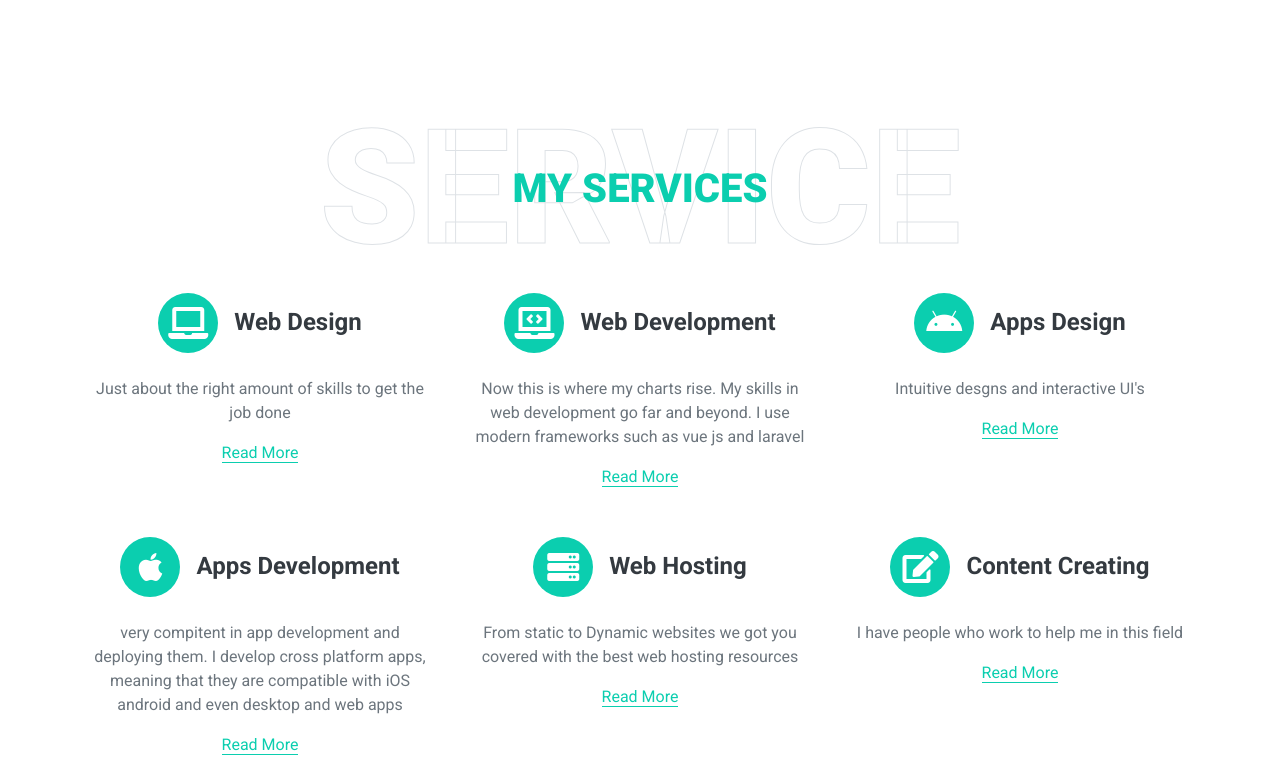
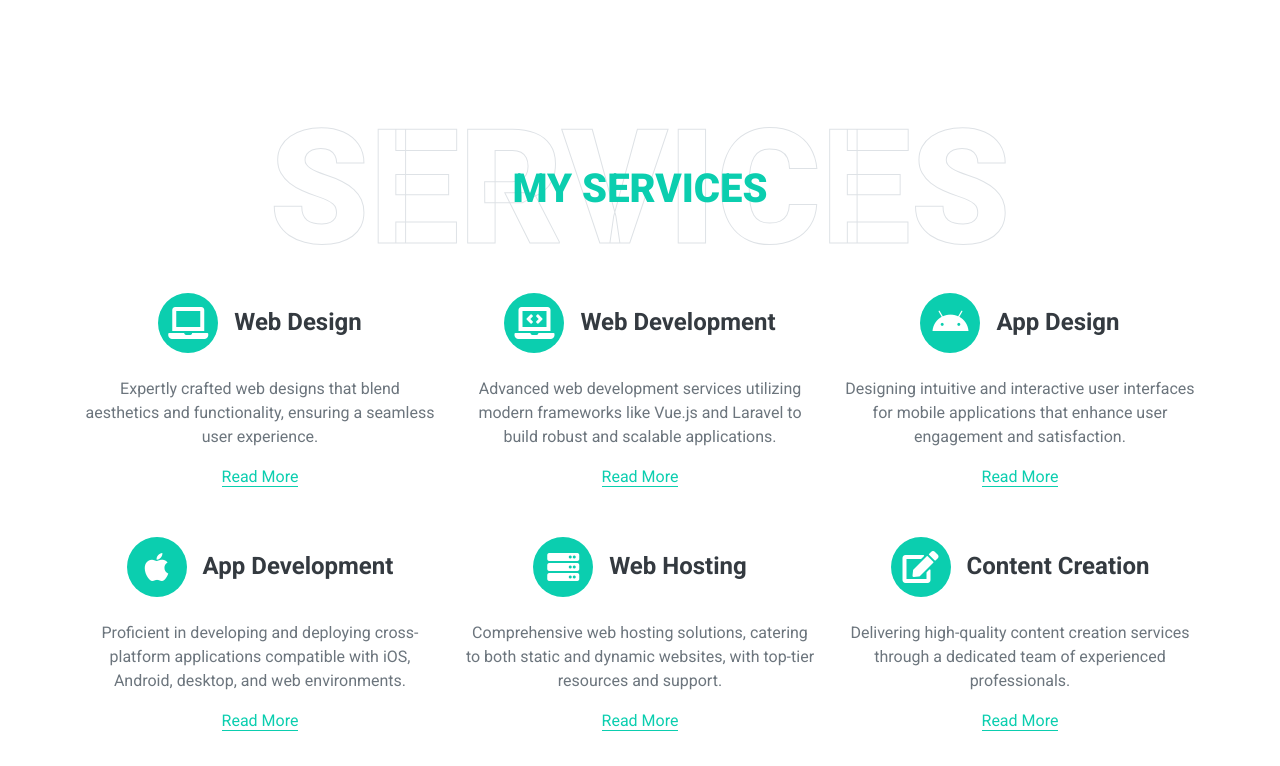
Before and after one commit to davidmise/portfolio, a plain HTML site: page index.html in a window 1280 px wide. Shown: the part 2674-3440 px from the top of the page. Drawn offline with nearby package versions, Linux system fonts and the light colour scheme.

Commit message:
made a few changes

```diff
--- a/index.html
+++ b/index.html
@@ -271,7 +271,7 @@
 <div class="container-fluid pt-5" id="service">
     <div class="container">
         <div class="position-relative d-flex align-items-center justify-content-center">
-                <h1 class="display-1 text-uppercase text-white" style="-webkit-text-stroke: 1px #dee2e6;">Service</h1>
+            <h1 class="display-1 text-uppercase text-white" style="-webkit-text-stroke: 1px #dee2e6;">Services</h1>
             <h1 class="position-absolute text-uppercase text-primary">My Services</h1>
         </div>
         <div class="row pb-3">
@@ -280,7 +280,7 @@
                     <i class="fa fa-2x fa-laptop service-icon bg-primary text-white mr-3"></i>
                     <h4 class="font-weight-bold m-0">Web Design</h4>
                 </div>
-                    <p>Just about the right amount of skills to get the job done </p>
+                <p>Expertly crafted web designs that blend aesthetics and functionality, ensuring a seamless user experience.</p>
                 <a class="border-bottom border-primary text-decoration-none" href="">Read More</a>
             </div>
             <div class="col-lg-4 col-md-6 text-center mb-5">
@@ -288,24 +288,23 @@
                     <i class="fa fa-2x fa-laptop-code service-icon bg-primary text-white mr-3"></i>
                     <h4 class="font-weight-bold m-0">Web Development</h4>
                 </div>
-                    <p>Now this is where my charts rise. My skills in web development go far and beyond. I use modern frameworks such as vue js and laravel</p>
+                <p>Advanced web development services utilizing modern frameworks like Vue.js and Laravel to build robust and scalable applications.</p>
                 <a class="border-bottom border-primary text-decoration-none" href="">Read More</a>
             </div>
             <div class="col-lg-4 col-md-6 text-center mb-5">
                 <div class="d-flex align-items-center justify-content-center mb-4">
                     <i class="fab fa-2x fa-android service-icon bg-primary text-white mr-3"></i>
-                        <h4 class="font-weight-bold m-0">Apps Design</h4>
+                    <h4 class="font-weight-bold m-0">App Design</h4>
                 </div>
-                    <p> Intuitive desgns and interactive UI's  </p>
+                <p>Designing intuitive and interactive user interfaces for mobile applications that enhance user engagement and satisfaction.</p>
                 <a class="border-bottom border-primary text-decoration-none" href="">Read More</a>
             </div>
             <div class="col-lg-4 col-md-6 text-center mb-5">
                 <div class="d-flex align-items-center justify-content-center mb-4">
                     <i class="fab fa-2x fa-apple service-icon bg-primary text-white mr-3"></i>
-                        <h4 class="font-weight-bold m-0">Apps Development</h4>
+                    <h4 class="font-weight-bold m-0">App Development</h4>
                 </div>
-                    <p> very compitent in app development and deploying them. I develop cross platform
-                         apps, meaning that they are compatible with iOS android and even desktop and web apps</p>
+                <p>Proficient in developing and deploying cross-platform applications compatible with iOS, Android, desktop, and web environments.</p>
                 <a class="border-bottom border-primary text-decoration-none" href="">Read More</a>
             </div>
             <div class="col-lg-4 col-md-6 text-center mb-5">
@@ -313,22 +312,21 @@
                     <i class="fa fa-2x fa-server service-icon bg-primary text-white mr-3"></i>
                     <h4 class="font-weight-bold m-0">Web Hosting</h4>
                 </div>
-                    <p>From static to Dynamic websites we got you covered with the best web hosting resources</p>
+                <p>Comprehensive web hosting solutions, catering to both static and dynamic websites, with top-tier resources and support.</p>
                 <a class="border-bottom border-primary text-decoration-none" href="">Read More</a>
             </div>
             <div class="col-lg-4 col-md-6 text-center mb-5">
                 <div class="d-flex align-items-center justify-content-center mb-4">
                     <i class="fa fa-2x fa-edit service-icon bg-primary text-white mr-3"></i>
-                        <h4 class="font-weight-bold m-0">Content Creating</h4>
+                    <h4 class="font-weight-bold m-0">Content Creation</h4>
                 </div>
-                    <p>I have people who work to help me in this field</p>
+                <p>Delivering high-quality content creation services through a dedicated team of experienced professionals.</p>
                 <a class="border-bottom border-primary text-decoration-none" href="">Read More</a>
             </div>
         </div>
     </div>
 </div>
 <!-- Services End -->
-
 
     <!-- Portfolio Start -->
     <div class="container-fluid pt-5 pb-3" id="portfolio" >
```
Lines whose indentation alone changed are shown as unchanged.
